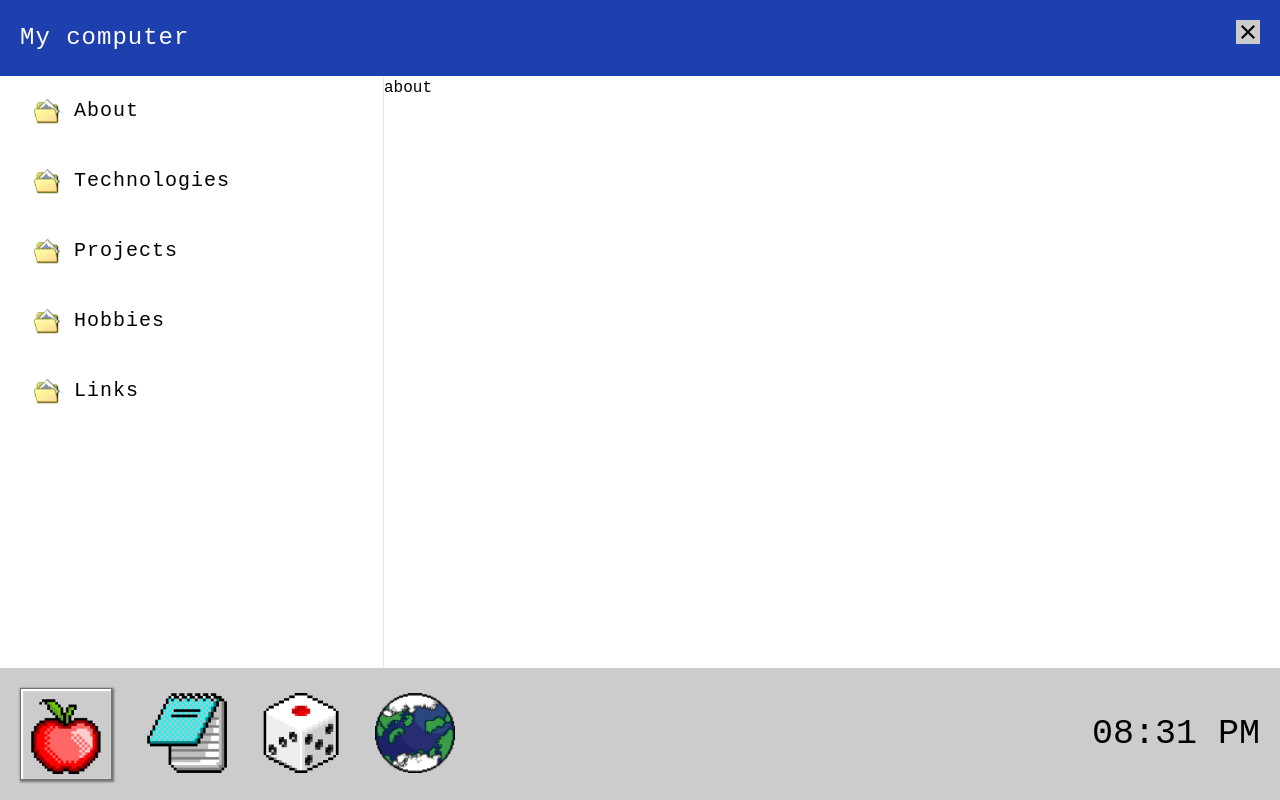
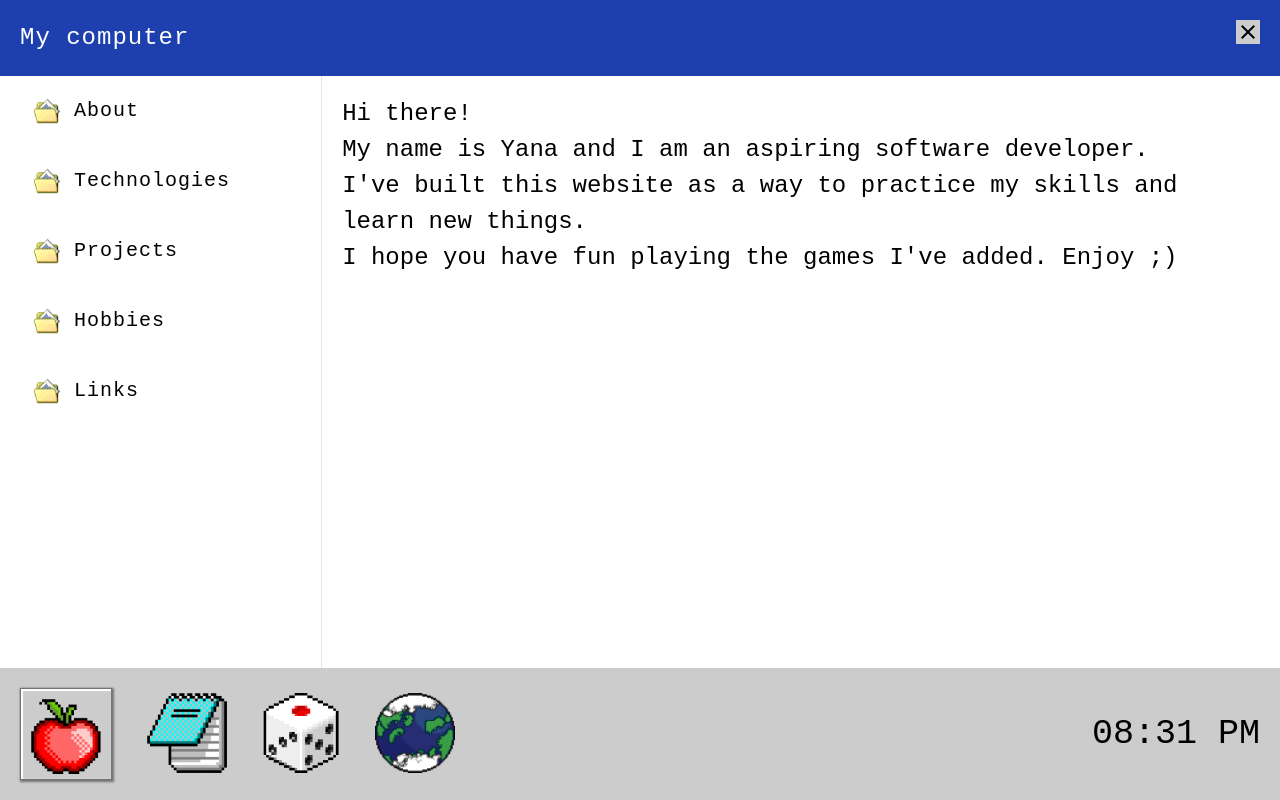
Before and after one commit to YanaKarpliuk/welcome-user-website, a React (Create React App) app: page /#/my-computer/about in a window 1280 px wide. Built offline with nearby package versions, Linux system fonts and the light colour scheme.

Commit message:
added text for about section

```diff
--- a/src/components/MyComputer/About.tsx
+++ b/src/components/MyComputer/About.tsx
@@ -1,3 +1,13 @@
 export default function About() {
-  return <div>about</div>
+  return (
+    <section>
+      <h2>Hi there!</h2>
+      <p>My name is Yana and I am an aspiring software developer.</p>
+      <p>
+        I've built this website as a way to practice my skills and learn new
+        things.
+      </p>
+      <p>I hope you have fun playing the games I've added. Enjoy ;)</p>
+    </section>
+  );
 }
--- a/src/components/TopSection/TopSection.tsx
+++ b/src/components/TopSection/TopSection.tsx
@@ -2,13 +2,13 @@ import { Link } from "react-router-dom";
 import { ReactComponent as CloseIcon } from "@icons/close.svg";
 
 type TopSectionProps = {
-  title: string
-}
+  title: string;
+};
 
-export default function TopSection({title}: TopSectionProps) {
+export default function TopSection({ title }: TopSectionProps) {
   return (
     <div className="bg-blue-800 flex justify-between p-[20px]">
-      <p className="text-white text-[24px] tracking-[1px]">{title}</p>
+      <h1 className="text-white text-[24px] tracking-[1px]">{title}</h1>
       <Link to="/">
         <button className="bg-grayBg p-[5px] hover:shadow-darkHover hover:bg-red-700 fill-black hover:fill-white transition-effect">
           <CloseIcon />
--- a/src/pages/MyComputer.tsx
+++ b/src/pages/MyComputer.tsx
@@ -28,7 +28,7 @@ export default function MyComputer() {
             );
           })}
         </ul>
-        <div className="">
+        <div className="p-[20px] text-[24px]">
           <Outlet />
         </div>
       </div>
```
